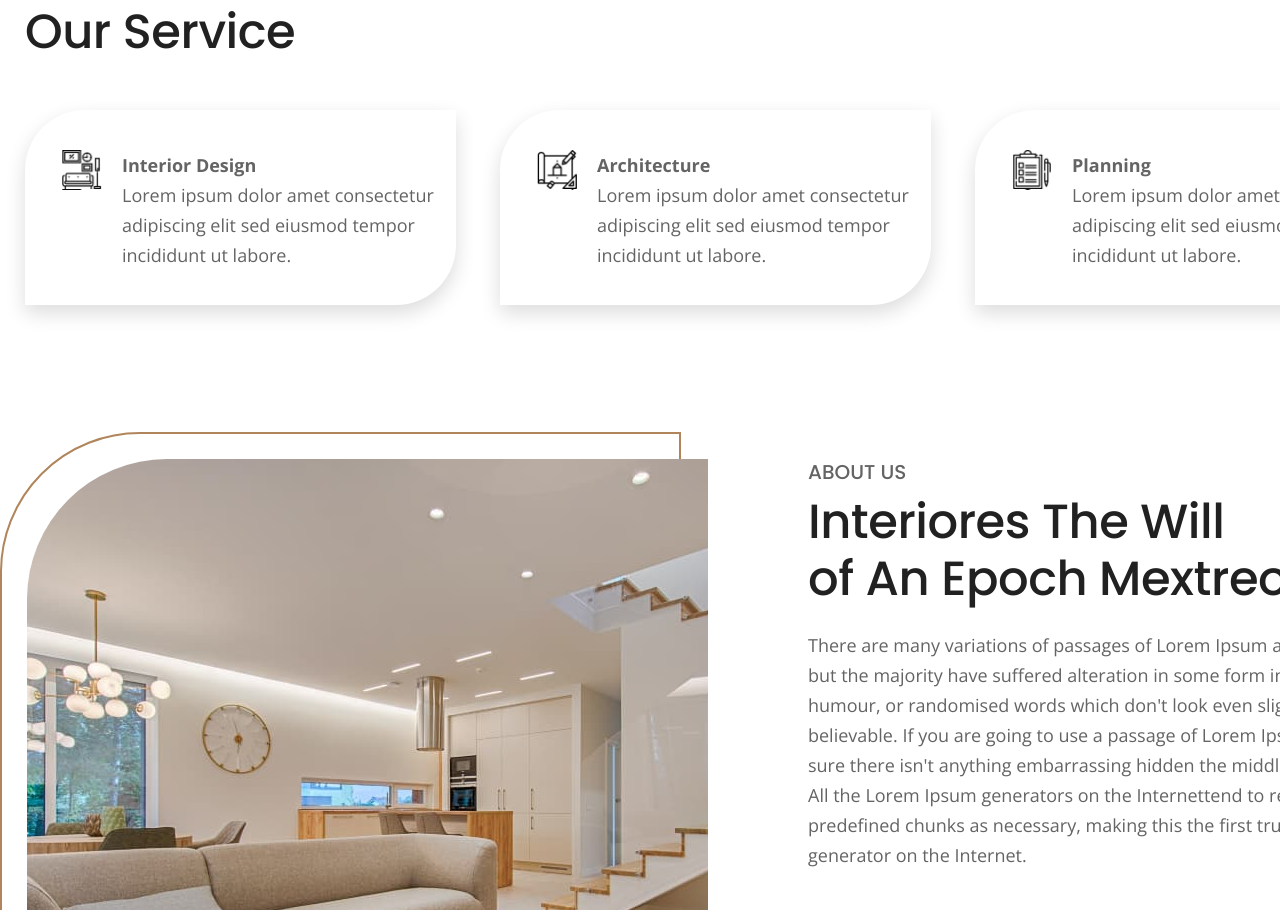
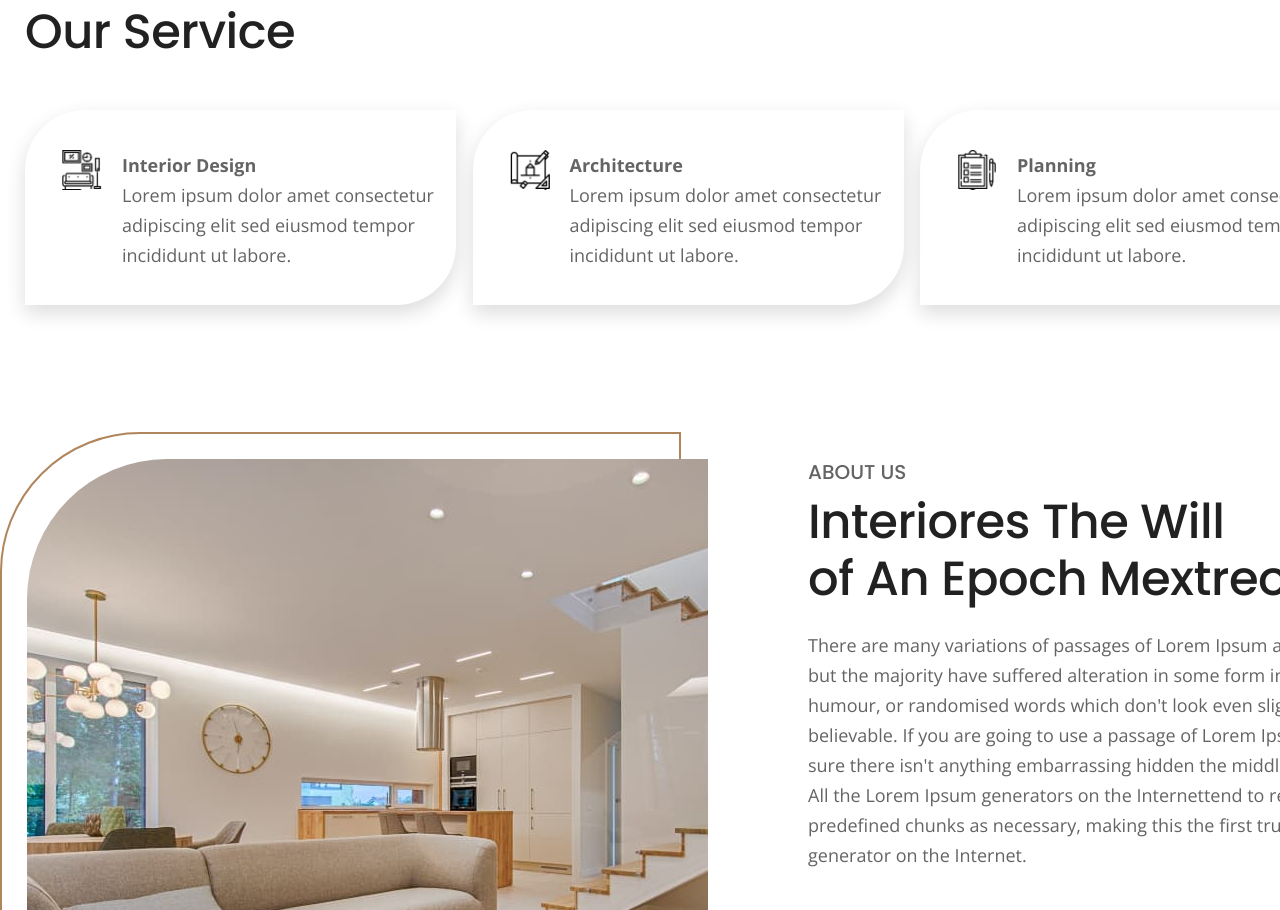
Before and after one commit to ABarchuk1976/blgroup-3-project, a plain HTML site: page index.html in a window 1280 px wide. Shown: the part 955-1865 px from the top of the page. Drawn offline with nearby package versions, Linux system fonts and the light colour scheme.

```diff
--- a/css/styles.css
+++ b/css/styles.css
@@ -231,18 +231,14 @@ button {
 
 .we-do .servis-list {
   display: flex;
+  justify-content: space-between;
 }
 
 .servis-list .item {
   display: flex;
-  align-items: flex-start;
   border-radius: 60px 0;
   box-shadow: 0px 8px 20px rgb(0 0 0 / 14%);
   padding: 40px 22px 35px 37px;
-}
-
-.servis-list .item:not(:last-child) {
-  margin-right: 44px;
 }
 
 .item-wrap {
```
